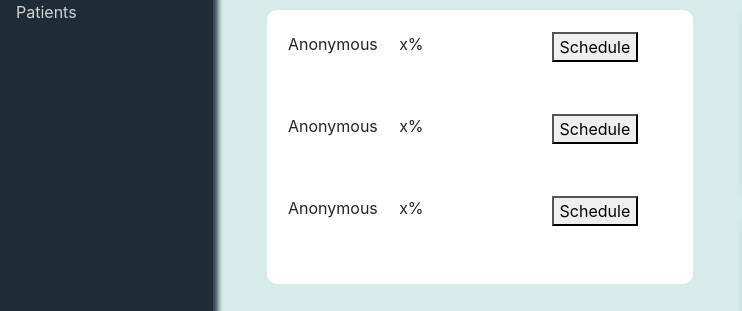
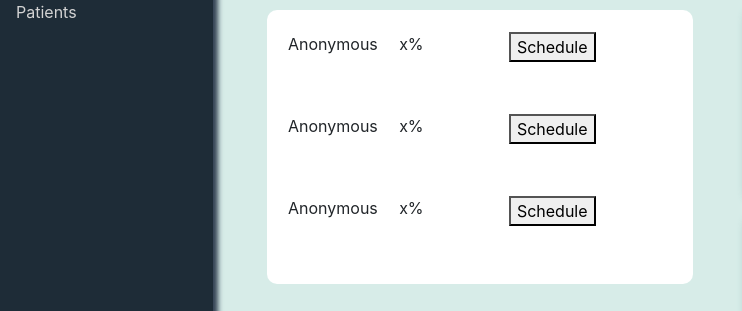
Before and after one commit to Charlie-01/Health-Dashboard, a plain HTML site: page doctor.html in a window 1280 px wide. Shown: the part 82-393 px from the top of the page, 0-742 px from the left. Drawn offline with nearby package versions, Linux system fonts and the light colour scheme; no server answers.

Commit message:
moved the schedule buttons 10% left

```diff
--- a/assets/style.css
+++ b/assets/style.css
@@ -39,7 +39,7 @@ h1{
     float: left;
     margin-top: 5%;
     margin-right: 10%;
-    margin-left: 30%;
+    margin-left: 20%;
 }
 
 #p2 > p{
@@ -51,7 +51,7 @@ h1{
     float: left;
     margin-top: 5%;
     margin-right: 10%;
-    margin-left: 30%;
+    margin-left: 20%;
 }
 
 #p3 > p{
@@ -63,7 +63,7 @@ h1{
     float: left;
     margin-top: 5%;
     margin-right: 10%;
-    margin-left: 30%;
+    margin-left: 20%;
 }
 
 #main__body{
```
